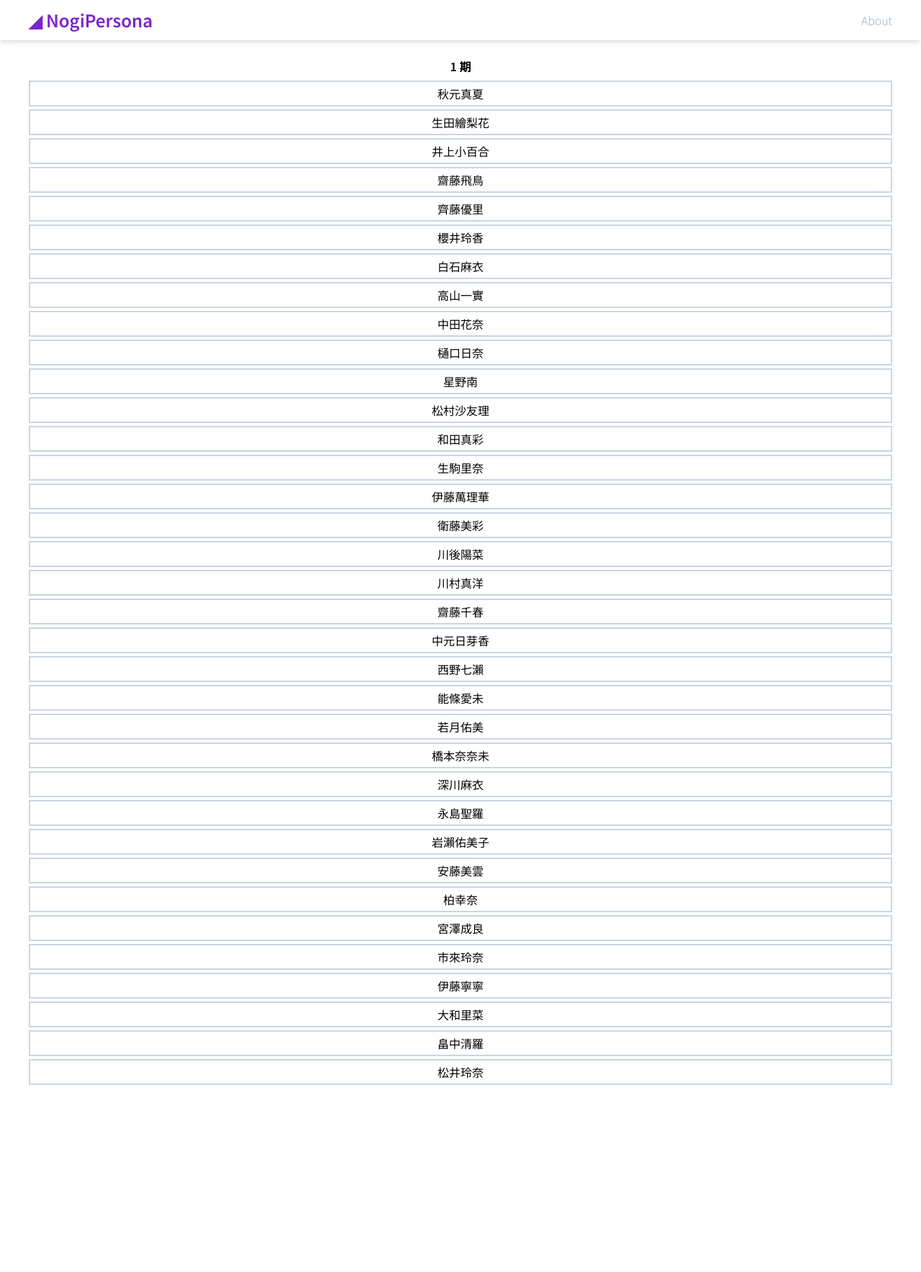
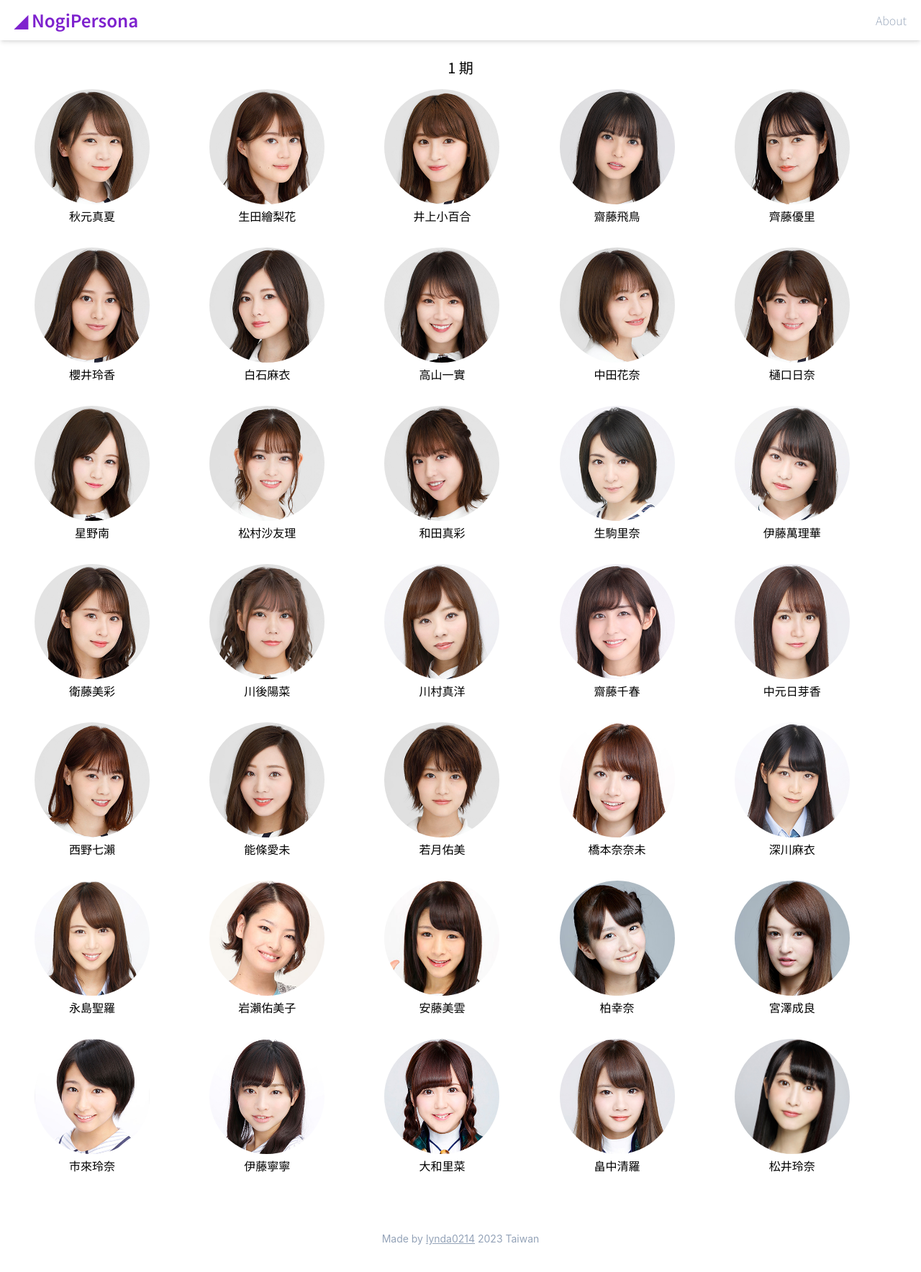
Before and after one commit to lynda0214/nogipersona, a React (Create React App) app: page /nogipersona/members/1 in a window 1280 px wide. Shown: the top 1768 px of the page at 72% size. Before the commit the page ends 1592 px from the top, so only its background shows below. Built offline with nearby package versions, Linux system fonts and the light colour scheme.

Commit message:
- remove member list - add member gallery - add footer

```diff
--- /dev/null
+++ b/src/components/Avatar.js
@@ -0,0 +1,20 @@
+import { useNavigate } from "react-router-dom";
+
+const Avatar = ({ id, name }) => {
+  const navigate = useNavigate();
+
+  const clickHandler = () => {
+    navigate(`/nogipersona/member/${id}`);
+  };
+
+  return (
+    <div className="w-28 md:w-44 cursor-pointer" onClick={clickHandler}>
+      <div className="w-24 h-24 md:w-40 md:h-40 rounded-full overflow-hidden mx-auto">
+        <img className="hover:scale-110" src={`/nogipersona/images/${id}_prof.jpg`} alt="" />
+      </div>
+      <h1 className="font-noto mt-1 text-center">{name}</h1>
+    </div>
+  );
+};
+
+export default Avatar;
--- /dev/null
+++ b/src/components/Footer.js
@@ -0,0 +1,18 @@
+const Footer = () => {
+  return (
+    <footer className='w-full pb-10 text-center text-sm text-slate-400'>
+      Made by{' '}
+      <a
+        className='underline hover:text-purple-500'
+        target='_blank'
+        href='https://github.com/lynda0214'
+        rel='noreferrer'
+      >
+        lynda0214
+      </a>{' '}
+      2023 Taiwan
+    </footer>
+  );
+};
+
+export default Footer;
--- a/src/components/MainNavigation.js
+++ b/src/components/MainNavigation.js
@@ -3,7 +3,7 @@ import { NavLink } from "react-router-dom";
 const MainNavigation = () => {
   return (
     <header>
-      <nav className="fixed w-full h-14 z-10 bg-white flex items-center justify-between pl-10 pr-10 font-noto shadow-md">
+      <nav className="fixed w-full h-14 z-10 bg-white flex items-center justify-between pl-5 pr-5 font-noto shadow-md">
         <NavLink className="font-noto font-semibold text-2xl text-purple-700 hover:text-purple-900" to="/nogipersona" >◢ NogiPersona</NavLink>
         <NavLink className="font-noto font-light text-slate-400 hover:text-slate-700" to="/nogipersona/about">About</NavLink>
       </nav>
--- a/src/components/MemberGradeTile.js
+++ b/src/components/MemberGradeTile.js
@@ -3,14 +3,14 @@ import { useNavigate } from 'react-router-dom';
 const MemberGradeTile = ({ grade }) => {
   const navigate = useNavigate();
 
-  const clickHandler = (grade) => {
+  const clickHandler = () => {
     navigate(`/nogipersona/members/${grade}`);
   };
 
   return (
     <div
       className="cursor-pointer bg-purple-600 hover:bg-purple-800 rounded overflow-hidden"
-      onClick={() => clickHandler(grade)}
+      onClick={clickHandler}
     >
       <img className="mix-blend-screen grayscale" src={`/nogipersona/images/${grade}.jpg`} alt="" />
       <h1 className="font-noto text-white font-extrabold	text-end pr-4" style={{ fontSize: '3rem' }}># {grade}  期生</h1>
--- a/src/components/MemberList.js
+++ /dev/null
@@ -1,16 +0,0 @@
-import MemberListItem from './MemberListItem';
-
-const MemberList = ({ title, members }) => {
-  return (
-    <div className="font-noto opacity-100">
-      <h1 className='font-semibold mb-2 text-center'>{title}</h1>
-      <ul className='font-regular w-full'>
-        {members.map((member) => (
-          <MemberListItem key={member.id} id={member.id} name={member.name} isGraduated={member.graduated} />
-        ))}
-      </ul>
-    </div>
-  );
-};
-
-export default MemberList;
--- a/src/components/MemberListItem.js
+++ /dev/null
@@ -1,18 +0,0 @@
-import { useNavigate } from 'react-router-dom';
-
-const MemberListItem = ({ id, name, isGraduated }) => {
-  const navigate = useNavigate();
-  const borderColor = isGraduated ? 'border-slate-300' : 'border-purple-400';
-
-  const clickHandler = () => {
-    navigate(`/nogipersona/member/${id}`);
-  };
-
-  return (
-    <li className={`w-full border border-2 ${borderColor} pt-1 pb-1 mb-1 text-center cursor-pointer bg-white hover:bg-purple-100`} onClick={clickHandler}>
-      {name}
-    </li>
-  );
-};
-
-export default MemberListItem;
--- a/src/components/MemberProfile.js
+++ b/src/components/MemberProfile.js
@@ -1,4 +1,3 @@
-import { Link } from 'react-router-dom';
 import OoenColor from './OoenColor';
 
 const DEFAULT_MEMBER = {
@@ -25,9 +24,6 @@ const MemberProfile = ({ member = DEFAULT_MEMBER }) => {
         <li>軍団：{gundan.join(' ')}</li>
         <li>応援色：<OoenColor color={color[0]} colorName={colorName[0]} /><OoenColor color={color[1]} colorName={colorName[1]} /></li>
       </ul>
-      <div className="mt-10 text-purple-500 hover:text-purple-800">
-        <Link to='/nogipersona/'>[返回]</Link>
-      </div>
     </div>
   );
 };
--- /dev/null
+++ b/src/components/MembersGallery.js
@@ -0,0 +1,16 @@
+import Avatar from './Avatar';
+
+const MembersGallery = ({ title, members }) => {
+  return (
+    <>
+      <h1 className="font-noto text-xl text-center mb-4">{title}</h1>
+      <div className="grid grid-cols-3 md:grid-cols-4 lg:grid-cols-5 grid-flow-row gap-x-4 gap-y-8">
+        {members.map((member) => (
+          <Avatar key={member.id} id={member.id} name={member.name} />
+        ))}
+      </div>
+    </>
+  );
+};
+
+export default MembersGallery;
--- a/src/pages/AboutPage.js
+++ b/src/pages/AboutPage.js
@@ -49,18 +49,6 @@ const AboutPage = () => {
         . Please kindly contact me if you find this infringes the copyright or
         any mistaken information.
       </p>
-      <footer className="fixed w-full left-0 bottom-10 text-center text-sm text-slate-400">
-        Made by{' '}
-        <a
-          className='underline hover:text-purple-500'
-          target='_blank'
-          href='https://github.com/lynda0214'
-          rel='noreferrer'
-        >
-          lynda0214
-        </a>{' '}
-        2023 Taiwan
-      </footer>
     </div>
   );
 };
--- a/src/pages/MembersPage.js
+++ b/src/pages/MembersPage.js
@@ -1,6 +1,6 @@
 import { Suspense } from 'react';
 import { Await, useLoaderData, useParams, json, defer } from 'react-router-dom';
-import MemberList from '../components/MemberList';
+import MembersGallery from '../components/MembersGallery';
 
 const MembersPage = () => {
   const { members } = useLoaderData();
@@ -9,7 +9,7 @@ const MembersPage = () => {
     <Suspense fallback={<p className='text-center'>Loading...</p>}>
       <Await resolve={members}>
         {(loadedMembers) => (
-          <MemberList title={`${memberGrade} 期`} grade={memberGrade} members={loadedMembers} />
+          <MembersGallery title={`${memberGrade} 期`} members={loadedMembers} />
         )}
       </Await>
     </Suspense>
--- a/src/pages/RootLayout.js
+++ b/src/pages/RootLayout.js
@@ -1,4 +1,5 @@
 import { Outlet } from 'react-router-dom';
+import Footer from '../components/Footer';
 import MainNavigation from '../components/MainNavigation';
 
 const RootLayout = () => {
@@ -8,6 +9,7 @@ const RootLayout = () => {
       <main className='pt-20 pb-20 pl-10 pr-10'>
         <Outlet />
       </main>
+      <Footer />
     </>
   );
 };
```
